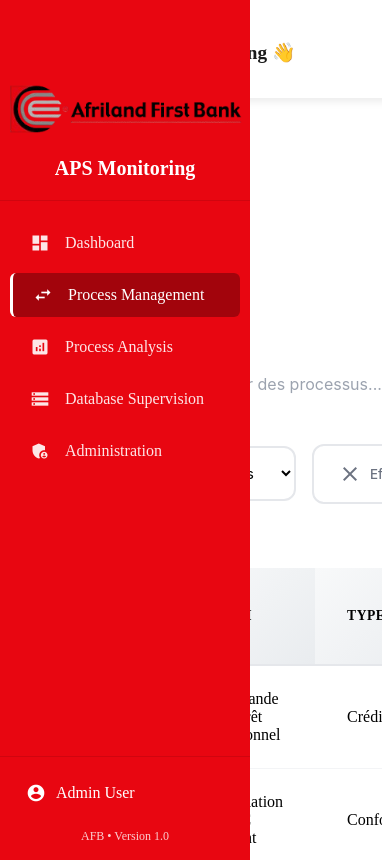
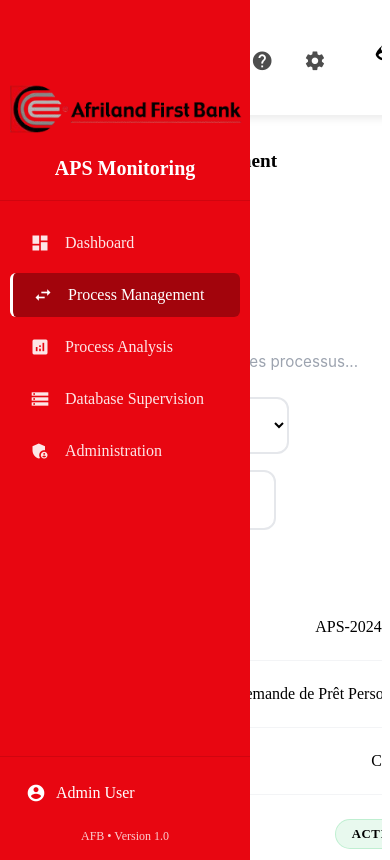
Before and after one commit to AlexNGUEMNIN/Alfresco-Processing-Services2, an Angular app: page /processes in a window 390 px wide. Built offline with nearby package versions, Linux system fonts and the light colour scheme.

Commit message:
Enhance processes component with responsive design and improved filtering options

```diff
--- a/src/app/processes/processes.component.html
+++ b/src/app/processes/processes.component.html
@@ -1,4 +1,4 @@
-<div class="processes-container fade-in">
+<div class="processes-container fade-in responsive-processes">
   <!-- Header Section -->
   <div class="processes-header">
     <h2>Process Management</h2>
@@ -18,7 +18,7 @@
         placeholder="Rechercher des processus..."
         id="searchInput"
         oninput="applyFilters()"
-                >
+      />
     </div>
 
     <div class="filter-controls">
@@ -37,13 +37,13 @@
   </div>
 
   <!-- Loading State -->
-        <div id="loadingContainer" class="loading-container" style="display: none;">
+  <div id="loadingContainer" class="loading-container" style="display: none">
     <div class="loading-spinner"></div>
     <p>Chargement des processus...</p>
   </div>
 
   <!-- Table Container -->
-        <div id="tableContainer" class="table-container">
+  <div id="tableContainer" class="table-container responsive-table-container">
     <table>
       <thead>
         <tr>
@@ -58,58 +58,83 @@
       </thead>
       <tbody id="processTableBody">
         <tr onclick="selectProcess(this)" data-id="APS-2024-001">
-                        <td>APS-2024-001</td>
-                        <td>Demande de Prêt Personnel</td>
-                        <td>Crédit</td>
-                        <td>
+          <td data-label="ID">APS-2024-001</td>
+          <td data-label="Nom">Demande de Prêt Personnel</td>
+          <td data-label="Type">Crédit</td>
+          <td data-label="Statut">
             <span class="badge status-active">Actif</span>
           </td>
-                        <td>28 Mai 2025, 09:30</td>
-                        <td>28 Mai 2025, 14:25</td>
-                        <td>
+          <td data-label="Date de Début">28 Mai 2025, 09:30</td>
+          <td data-label="Dernière Activité">28 Mai 2025, 14:25</td>
+          <td data-label="Actions">
             <div class="action-buttons">
-                                <button class="btn-icon" onclick="terminateProcess('APS-2024-001'); event.stopPropagation()">
-                                    <span class="material-icons" title="Terminer Processus">stop_circle</span>
+              <button
+                class="btn-icon"
+                onclick="terminateProcess('APS-2024-001'); event.stopPropagation()"
+              >
+                <span class="material-icons" title="Terminer Processus"
+                  >stop_circle</span
+                >
               </button>
-                                <button class="btn-icon" onclick="selectProcess(this); event.stopPropagation()">
-                                    <span class="material-icons" title="Voir Détails">visibility</span>
+              <button
+                class="btn-icon"
+                onclick="selectProcess(this); event.stopPropagation()"
+              >
+                <span class="material-icons" title="Voir Détails"
+                  >visibility</span
+                >
               </button>
             </div>
           </td>
         </tr>
         <tr onclick="selectProcess(this)" data-id="APS-2024-002">
-                        <td>APS-2024-002</td>
-                        <td>Validation KYC Client</td>
-                        <td>Conformité</td>
-                        <td>
+          <td data-label="ID">APS-2024-002</td>
+          <td data-label="Nom">Validation KYC Client</td>
+          <td data-label="Type">Conformité</td>
+          <td data-label="Statut">
             <span class="badge status-abandoned">Abandonné</span>
           </td>
-                        <td>27 Mai 2025, 16:45</td>
-                        <td>28 Mai 2025, 08:12</td>
-                        <td>
+          <td data-label="Date de Début">27 Mai 2025, 16:45</td>
+          <td data-label="Dernière Activité">28 Mai 2025, 08:12</td>
+          <td data-label="Actions">
             <div class="action-buttons">
-                                <button class="btn-icon" onclick="restartProcess('APS-2024-002'); event.stopPropagation()">
-                                    <span class="material-icons" title="Redémarrer Processus">play_circle</span>
+              <button
+                class="btn-icon"
+                onclick="restartProcess('APS-2024-002'); event.stopPropagation()"
+              >
+                <span class="material-icons" title="Redémarrer Processus"
+                  >play_circle</span
+                >
               </button>
-                                <button class="btn-icon" onclick="selectProcess(this); event.stopPropagation()">
-                                    <span class="material-icons" title="Voir Détails">visibility</span>
+              <button
+                class="btn-icon"
+                onclick="selectProcess(this); event.stopPropagation()"
+              >
+                <span class="material-icons" title="Voir Détails"
+                  >visibility</span
+                >
               </button>
             </div>
           </td>
         </tr>
         <tr onclick="selectProcess(this)" data-id="APS-2024-003">
-                        <td>APS-2024-003</td>
-                        <td>Analyse de Risque</td>
-                        <td>Évaluation</td>
-                        <td>
+          <td data-label="ID">APS-2024-003</td>
+          <td data-label="Nom">Analyse de Risque</td>
+          <td data-label="Type">Évaluation</td>
+          <td data-label="Statut">
             <span class="badge status-terminated">Terminé</span>
           </td>
-                        <td>26 Mai 2025, 11:20</td>
-                        <td>27 Mai 2025, 15:30</td>
-                        <td>
+          <td data-label="Date de Début">26 Mai 2025, 11:20</td>
+          <td data-label="Dernière Activité">27 Mai 2025, 15:30</td>
+          <td data-label="Actions">
             <div class="action-buttons">
-                                <button class="btn-icon" onclick="selectProcess(this); event.stopPropagation()">
-                                    <span class="material-icons" title="Voir Détails">visibility</span>
+              <button
+                class="btn-icon"
+                onclick="selectProcess(this); event.stopPropagation()"
+              >
+                <span class="material-icons" title="Voir Détails"
+                  >visibility</span
+                >
               </button>
             </div>
           </td>
@@ -119,14 +144,20 @@
   </div>
 
   <!-- Empty State -->
-        <div id="emptyState" class="empty-state" style="display: none;">
+  <div id="emptyState" class="empty-state" style="display: none">
     <span class="material-icons">find_in_page</span>
     <p>Aucun processus trouvé correspondant à vos critères.</p>
-            <button class="btn btn-primary" onclick="clearFilters()">Effacer les Filtres</button>
+    <button class="btn btn-primary" onclick="clearFilters()">
+      Effacer les Filtres
+    </button>
   </div>
 
   <!-- Process Details Panel -->
-        <div id="processDetailsPanel" class="process-details-panel slide-in-left" style="display: none;">
+  <div
+    id="processDetailsPanel"
+    class="process-details-panel slide-in-left"
+    style="display: none"
+  >
     <div class="panel-header">
       <h3>Détails du Processus</h3>
       <button class="btn-icon" onclick="closeProcessDetails()">
@@ -178,12 +209,22 @@
       </div>
 
       <div class="action-buttons">
-                    <button class="btn btn-primary" id="restartBtn" onclick="restartSelectedProcess()" style="display: none;">
+        <button
+          class="btn btn-primary"
+          id="restartBtn"
+          onclick="restartSelectedProcess()"
+          style="display: none"
+        >
           <span class="material-icons">play_circle</span>
           Redémarrer Processus
         </button>
 
-                    <button class="btn btn-error" id="terminateBtn" onclick="terminateSelectedProcess()" style="display: none;">
+        <button
+          class="btn btn-error"
+          id="terminateBtn"
+          onclick="terminateSelectedProcess()"
+          style="display: none"
+        >
           <span class="material-icons">stop_circle</span>
           Terminer Processus
         </button>
@@ -191,3 +232,108 @@
     </div>
   </div>
 </div>
+<style>
+  /* Responsive styles for processes */
+  .responsive-processes {
+    padding: 2rem;
+  }
+  @media (max-width: 1200px) {
+    .responsive-processes {
+      padding: 1rem;
+    }
+    .filter-section {
+      flex-direction: column;
+      gap: 1rem;
+    }
+  }
+  @media (max-width: 900px) {
+    .processes-header {
+      flex-direction: column;
+      align-items: flex-start;
+      gap: 1rem;
+    }
+    .filter-section {
+      flex-direction: column;
+      align-items: stretch;
+      gap: 1rem;
+    }
+  }
+  @media (max-width: 768px) {
+    .responsive-processes {
+      padding: 0.5rem;
+    }
+    .processes-header {
+      flex-direction: column;
+      align-items: flex-start;
+      gap: 0.5rem;
+    }
+    .filter-section {
+      flex-direction: column;
+      gap: 0.5rem;
+    }
+    .responsive-table-container {
+      overflow-x: auto;
+    }
+    table,
+    thead,
+    tbody,
+    th,
+    td,
+    tr {
+      display: block;
+      width: 100%;
+    }
+    thead {
+      display: none;
+    }
+    tr {
+      margin-bottom: 1rem;
+      border-bottom: 1px solid #eee;
+      background: #fff;
+    }
+    td {
+      text-align: right;
+      padding-left: 50%;
+      position: relative;
+      min-height: 2.5rem;
+      box-sizing: border-box;
+    }
+    td:before {
+      position: absolute;
+      left: 0;
+      width: 50%;
+      padding-left: 1rem;
+      white-space: nowrap;
+      font-weight: bold;
+      text-align: left;
+      content: attr(data-label);
+      color: #333;
+    }
+    .action-buttons {
+      justify-content: flex-end;
+    }
+    .process-details-panel {
+      width: 100vw !important;
+      left: 0 !important;
+      border-radius: 0 !important;
+      max-width: 100vw !important;
+    }
+  }
+  @media (max-width: 480px) {
+    .responsive-processes {
+      padding: 0.2rem;
+    }
+    .processes-header h2 {
+      font-size: 1.2rem;
+    }
+    .filter-section input,
+    .filter-section select {
+      font-size: 0.95rem;
+    }
+    .action-buttons button {
+      min-width: 32px;
+      min-height: 32px;
+      font-size: 1.1rem;
+    }
+  }
+</style>
```
Lines whose indentation alone changed are shown as unchanged.
